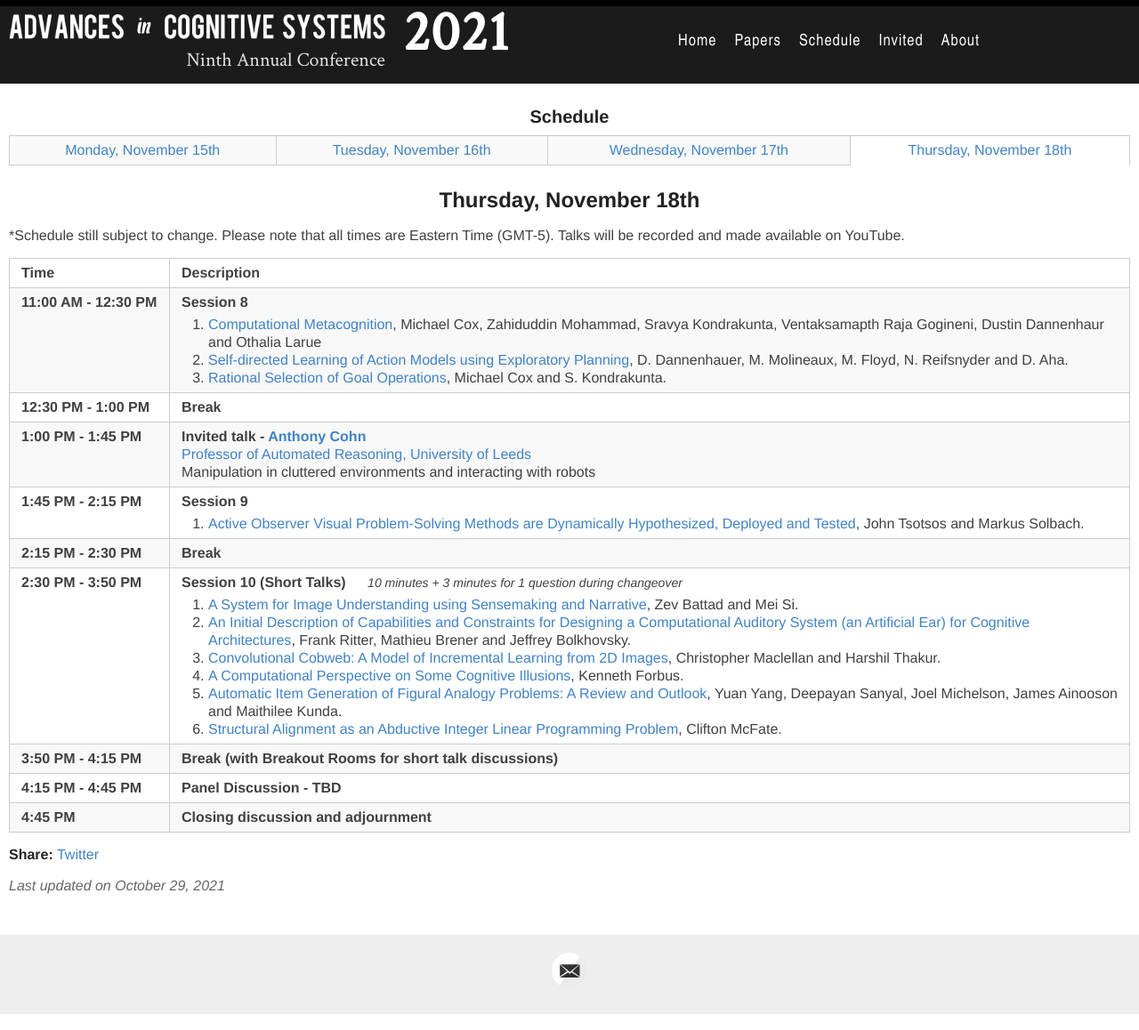
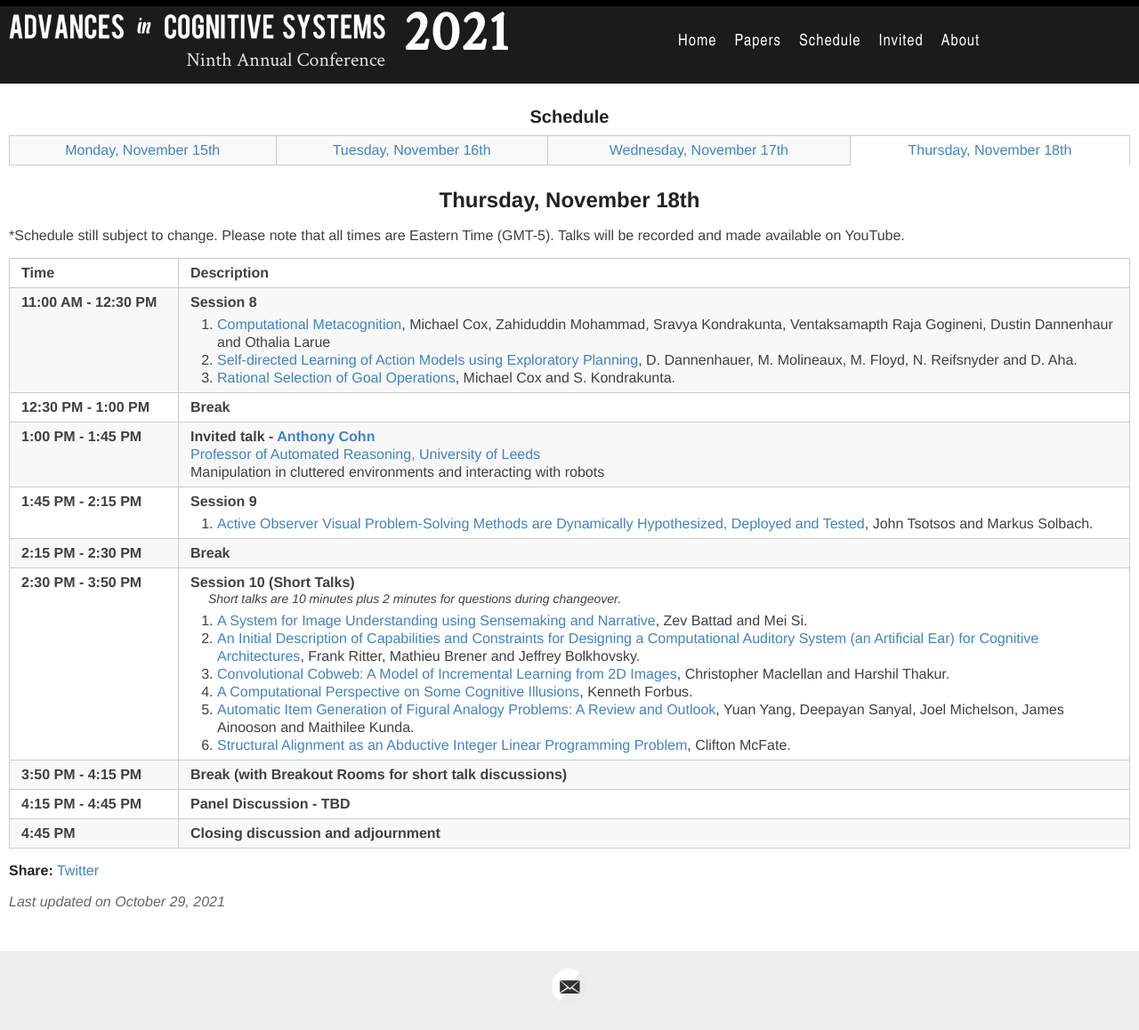
Before and after one commit to AdvancesInCognitiveSystems/acs2021, a Jekyll site: the page built from _days/thursday-day3.md, in a window 1280 px wide. Shown: the whole page at 89% size. Built offline with Jekyll 4.4.1, drawn with Linux system fonts in a browser that asks for light colours.

Commit message:
fix small things

```diff
--- a/_days/thursday-day3.md
+++ b/_days/thursday-day3.md
@@ -12,7 +12,7 @@ and made available on YouTube.
 
 <table>
 <tr>
-<th width=180px> Time </th>
+<th width=190px> Time </th>
 <th> Description </th>
 </tr>
 
@@ -58,7 +58,8 @@ Manipulation in cluttered environments and interacting with robots
     </tr>
 <tr>
   <td> <span class="schedtime"> 2:30 PM - 3:50 PM </span></td><td> <b> Session 10 (Short Talks)</b>
-<span class=shortnote>10 minutes + 3 minutes for 1 question during changeover</span>
+<div class=shortnote>Short talks are 10 minutes plus 2 minutes for
+    questions during changeover.</div>
 <!-- ###### Chaired by TBD -->
   <ol>
    <li> <a href="{{site.baseurl}}/data/ACS2021_paper_26.pdf">A System for
```
Also changed, not shown: _days/wednesday-day2.md (+1 -1 lines).
